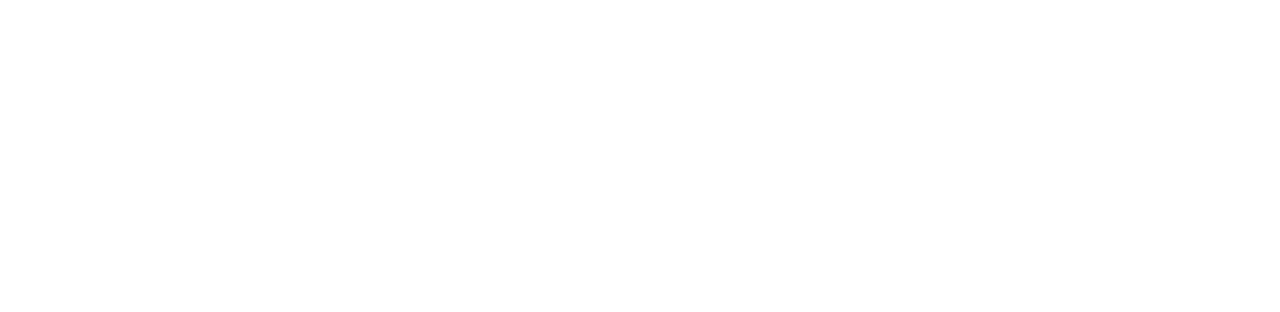
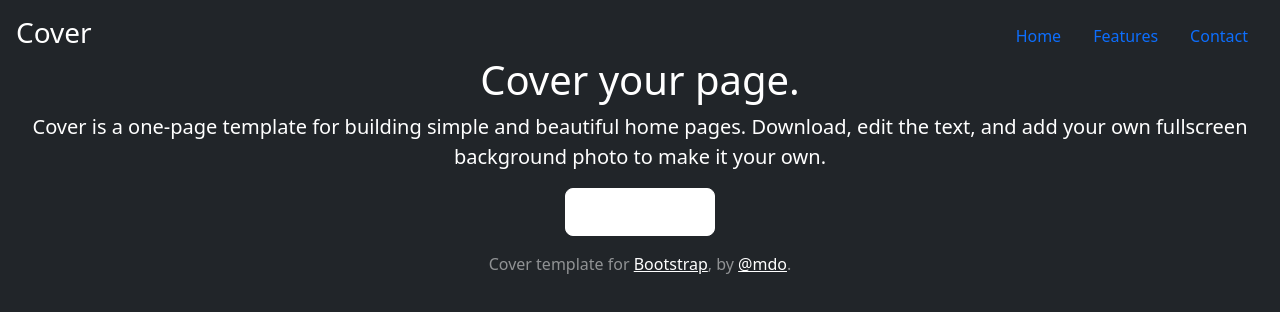
Before and after one commit to MauriBarrientos/CodingAcademic, a plain HTML site: page index.html in a window 1280 px wide. Drawn offline with nearby package versions, Linux system fonts and the light colour scheme.

Commit message:
Agregado de CSS

```diff
--- a/index.html
+++ b/index.html
@@ -4,9 +4,38 @@
     <meta charset="UTF-8">
     <meta http-equiv="X-UA-Compatible" content="IE=edge">
     <meta name="viewport" content="width=device-width, initial-scale=1.0">
-    <title>Document</title>
+    <title>Coding Code</title>
+    <link href="https://cdn.jsdelivr.net/npm/bootstrap@5.3.0-alpha3/dist/css/bootstrap.min.css" rel="stylesheet" integrity="sha384-KK94CHFLLe+nY2dmCWGMq91rCGa5gtU4mk92HdvYe+M/SXH301p5ILy+dN9+nJOZ" crossorigin="anonymous">
+    <link rel="stylesheet" href="style.css">
 </head>
 <body>
+    <body class="d-flex h-100 text-center text-white bg-dark">
 
+        <div class="cover-container d-flex w-100 h-100 p-3 mx-auto flex-column">
+          <header class="mb-auto">
+            <div>
+              <h3 class="float-md-start mb-0">Cover</h3>
+              <nav class="nav nav-masthead justify-content-center float-md-end">
+                <a class="nav-link active" aria-current="page" href="#">Home</a>
+                <a class="nav-link" href="#">Features</a>
+                <a class="nav-link" href="#">Contact</a>
+              </nav>
+            </div>
+          </header>
+
+          <main class="px-3">
+            <h1>Cover your page.</h1>
+            <p class="lead">Cover is a one-page template for building simple and beautiful home pages. Download, edit the text, and add your own fullscreen background photo to make it your own.</p>
+            <p class="lead">
+              <a href="#" class="btn btn-lg btn-secondary fw-bold border-white bg-white">Learn more</a>
+            </p>
+          </main>
+
+          <footer class="mt-auto text-white-50">
+            <p>Cover template for <a href="https://getbootstrap.com/" class="text-white">Bootstrap</a>, by <a href="https://twitter.com/mdo" class="text-white">@mdo</a>.</p>
+          </footer>
+        </div>
+
+    <script src="https://cdn.jsdelivr.net/npm/bootstrap@5.3.0-alpha3/dist/js/bootstrap.bundle.min.js" integrity="sha384-ENjdO4Dr2bkBIFxQpeoTz1HIcje39Wm4jDKdf19U8gI4ddQ3GYNS7NTKfAdVQSZe" crossorigin="anonymous"></script>
 </body>
 </html>
```
Also changed, not shown: cursos.html (+3 -0 lines), prueba.html (added, +43 -0 lines), style.css (added).
